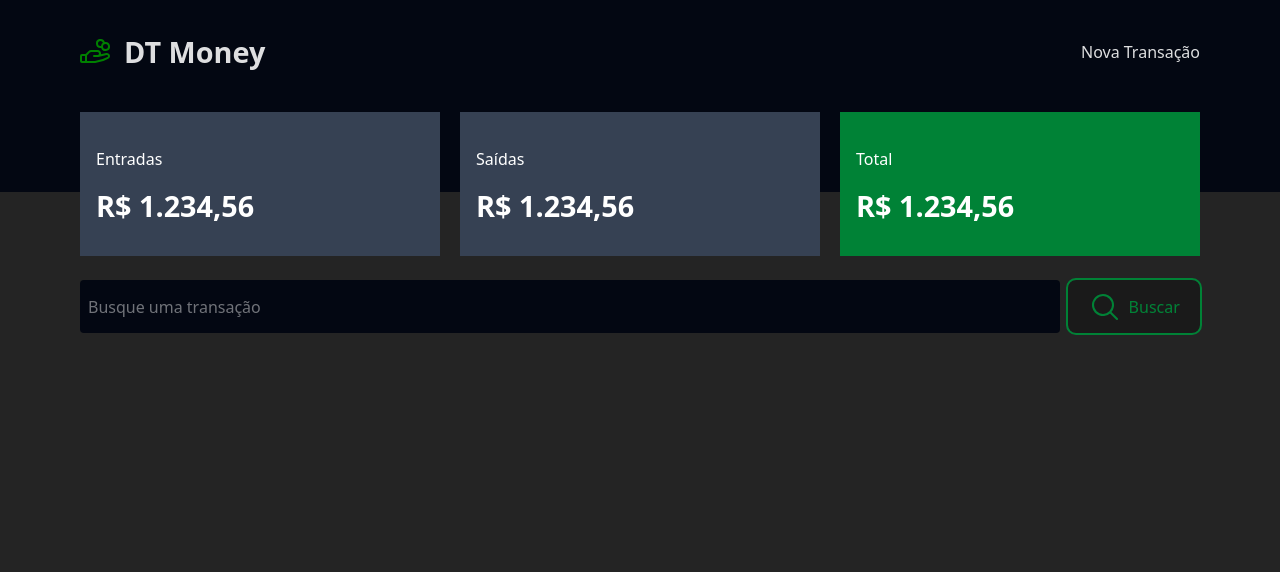
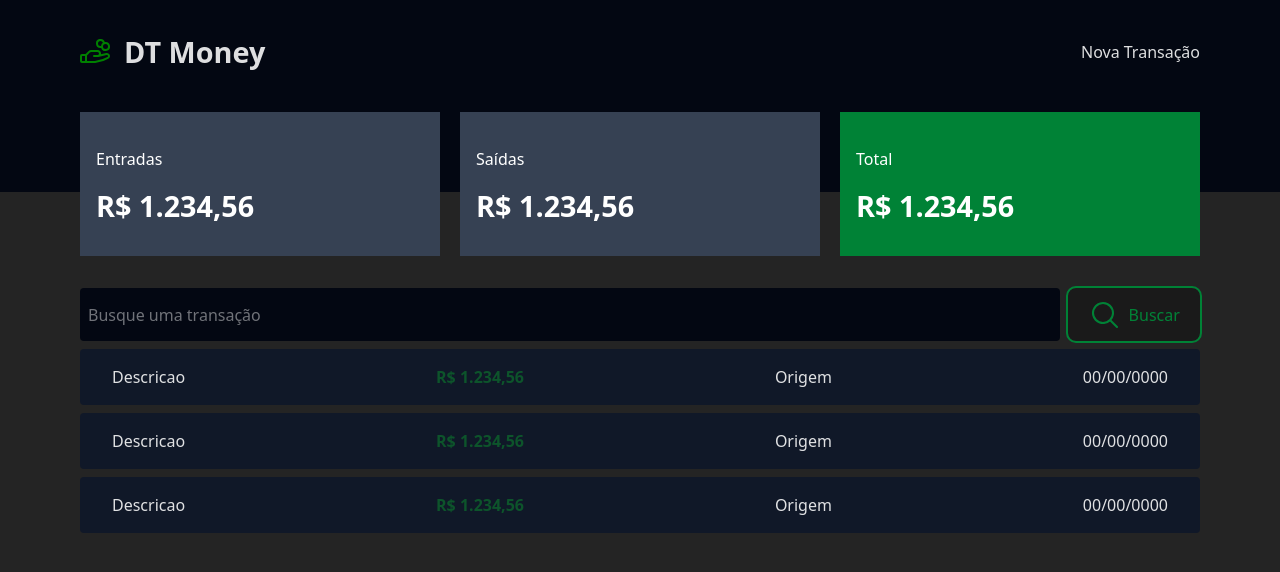
Before and after one commit to afonsolimajr/mba-dt-money, a React (Vite) app: page / in a window 1280 px wide. Shown: the top 572 px of the page. Built offline with nearby package versions, Linux system fonts and the light colour scheme.

Commit message:
transactions list layout

```diff
--- a/src/App.tsx
+++ b/src/App.tsx
@@ -1,13 +1,15 @@
 import "./App.css";
 import Background from "./components/Background";
 import Search from "./components/Search";
+import TransactionsPanel from "./components/TransactionsPanel";
 
 function App() {
   return (
     <div className="flex flex-col items-center w-full">
-      <div className="flex flex-col items-center justify-start w-full h-full ">
+      <div className="flex flex-col items-center justify-start w-full h-full gap-2">
         <Background />
         <Search />
+        <TransactionsPanel />
       </div>
     </div>
   );
--- /dev/null
+++ b/src/components/TransactionItem.tsx
@@ -0,0 +1,10 @@
+export default function TransactionItem() {
+  return (
+    <div className="flex w-full justify-between gap-2 bg-gray-900 px-8 py-4 rounded">
+      <span className="">Descricao</span>
+      <span className="text-green-900 font-bold">R$ 1.234,56</span>
+      <span className="">Origem</span>
+      <span className="">00/00/0000</span>
+    </div>
+  );
+}
--- /dev/null
+++ b/src/components/TransactionsPanel.tsx
@@ -0,0 +1,11 @@
+import TransactionItem from "./TransactionItem";
+
+export default function TransactionsPanel() {
+  return (
+    <div className="flex flex-col w-full max-w-[1120px] gap-2">
+      <TransactionItem />
+      <TransactionItem />
+      <TransactionItem />
+    </div>
+  );
+}
```
